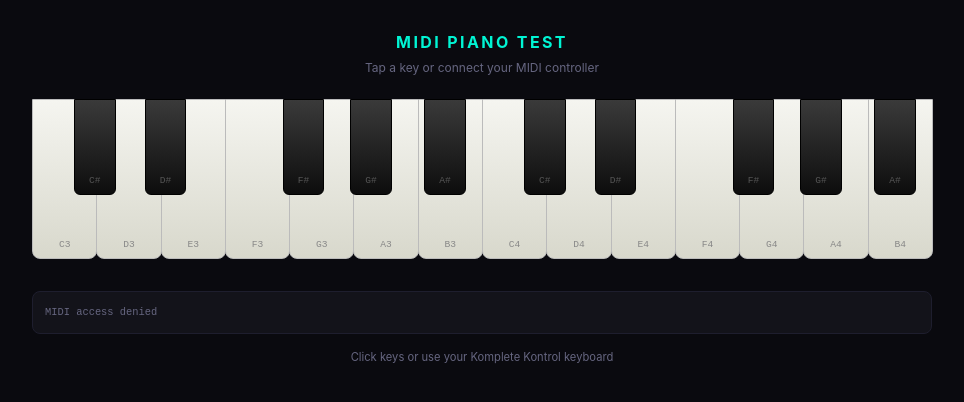
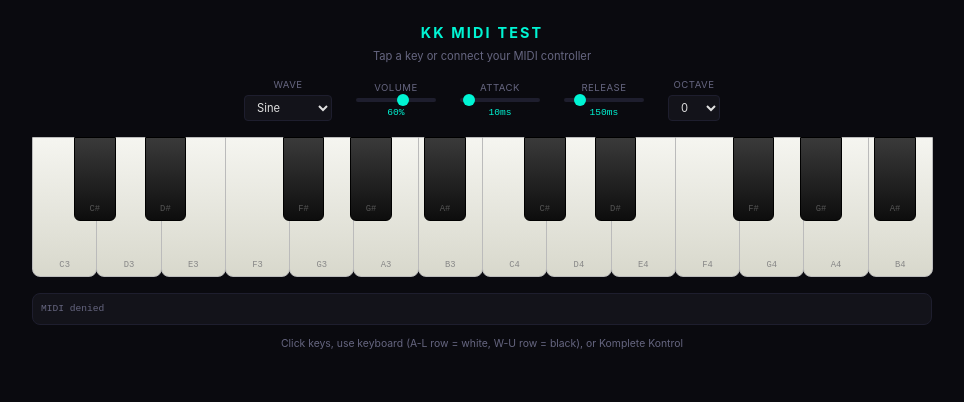
Before and after one commit to serdeen/dreamfyre-delight, a plain HTML site: page midi-piano-test.html in a window 1280 px wide. Shown: the whole page, without its empty margins (158-1122 px from the left). Drawn offline with Linux system fonts and the light colour scheme.

Commit message:
Update: KK synth MIDI fix + MIDI test with sound shaping

```diff
--- a/midi-piano-test.html
+++ b/midi-piano-test.html
@@ -3,58 +3,108 @@
 <head>
 <meta charset="UTF-8">
 <meta name="viewport" content="width=device-width, initial-scale=1.0">
-<title>MIDI Piano Test — Dreamfyre</title>
+<title>MIDI Piano — KK Test</title>
 <style>
   *, *::before, *::after { box-sizing: border-box; margin: 0; padding: 0; }
   :root {
     --bg: #0a0a0f; --surface: #13131a; --border: #1e1e2e;
     --cyan: #00f5d4; --magenta: #f72585; --text: #e0e0e0; --dim: #666680;
   }
-  body { background: var(--bg); color: var(--text); font-family: -apple-system, BlinkMacSystemFont, sans-serif; min-height: 100vh; display: flex; flex-direction: column; align-items: center; padding: 2rem 1rem; user-select: none; }
-  h1 { font-size: 1rem; letter-spacing: 0.15em; color: var(--cyan); text-transform: uppercase; margin-bottom: 0.5rem; }
-  #midi-status { font-size: 0.75rem; color: var(--dim); margin-bottom: 1.5rem; min-height: 1.2em; }
+  body { background: var(--bg); color: var(--text); font-family: -apple-system, BlinkMacSystemFont, sans-serif; min-height: 100vh; display: flex; flex-direction: column; align-items: center; padding: 1.5rem 1rem; user-select: none; }
+  h1 { font-size: 0.9rem; letter-spacing: 0.15em; color: var(--cyan); text-transform: uppercase; margin-bottom: 0.5rem; }
+  #midi-status { font-size: 0.7rem; color: var(--dim); margin-bottom: 1rem; min-height: 1.2em; }
   #midi-status.connected { color: var(--cyan); }
   #midi-status.connected::before { content: '🎹 '; }
-  .piano { display: flex; position: relative; height: 160px; width: 100%; max-width: 900px; }
+  .controls { display: flex; gap: 1.5rem; flex-wrap: wrap; margin-bottom: 1rem; align-items: center; justify-content: center; }
+  .ctrl-group { display: flex; flex-direction: column; align-items: center; gap: 0.3rem; }
+  .ctrl-label { font-size: 0.6rem; color: var(--dim); text-transform: uppercase; letter-spacing: 0.05em; }
+  .ctrl-group select, .ctrl-group input[type="range"] { cursor: pointer; }
+  select { background: var(--surface); color: var(--text); border: 1px solid var(--border); border-radius: 4px; padding: 0.25rem 0.5rem; font-family: inherit; font-size: 0.7rem; }
+  input[type="range"] { -webkit-appearance: none; width: 80px; height: 4px; background: var(--border); border-radius: 2px; }
+  input[type="range"]::-webkit-slider-thumb { -webkit-appearance: none; width: 12px; height: 12px; background: var(--cyan); border-radius: 50%; }
+  .val { font-family: monospace; font-size: 0.6rem; color: var(--cyan); min-width: 30px; text-align: center; }
+  .piano-wrap { width: 100%; max-width: 900px; user-select: none; touch-action: none; }
+  .piano { display: flex; position: relative; height: 140px; }
   .key { position: relative; cursor: pointer; border-radius: 0 0 8px 8px; transition: background 0.06s, transform 0.06s; transform-origin: top; }
   .key.white { flex: 1; height: 100%; background: linear-gradient(180deg, #f5f5f0 0%, #d8d8cc 100%); border: 1px solid #bbb; margin-right: -1px; z-index: 1; }
   .key.white.pressed { background: linear-gradient(180deg, #e0e0d0 0%, #b8b8a8 100%); transform: scaleY(0.98); }
   .key.black { position: absolute; height: 60%; background: linear-gradient(180deg, #3a3a3a 0%, #0d0d0d 100%); border: 1px solid #000; z-index: 2; border-radius: 0 0 6px 6px; }
   .key.black.pressed { background: linear-gradient(180deg, #555 0%, #222 100%); transform: scaleY(0.97); }
-  .note-label { position: absolute; bottom: 8px; left: 50%; transform: translateX(-50%); font-size: 0.6rem; color: #888; pointer-events: none; font-family: monospace; }
+  .note-label { position: absolute; bottom: 6px; left: 50%; transform: translateX(-50%); font-size: 0.55rem; color: #888; pointer-events: none; font-family: monospace; }
   .key.black .note-label { color: #555; }
-  .log { margin-top: 2rem; width: 100%; max-width: 900px; background: var(--surface); border: 1px solid var(--border); border-radius: 8px; padding: 0.75rem; font-family: monospace; font-size: 0.65rem; color: var(--dim); max-height: 120px; overflow-y: auto; }
-  .log-row { padding: 0.15rem 0; border-bottom: 1px solid var(--border); }
+  .log { margin-top: 1rem; width: 100%; max-width: 900px; background: var(--surface); border: 1px solid var(--border); border-radius: 8px; padding: 0.5rem; font-family: monospace; font-size: 0.6rem; color: var(--dim); max-height: 80px; overflow-y: auto; }
+  .log-row { padding: 0.1rem 0; border-bottom: 1px solid var(--border); }
   .log-row:last-child { border-bottom: none; }
   .log-row.active { color: var(--cyan); }
-  .hint { margin-top: 1rem; font-size: 0.7rem; color: var(--dim); text-align: center; }
+  .hint { margin-top: 0.75rem; font-size: 0.65rem; color: var(--dim); text-align: center; }
 </style>
 </head>
 <body>
-<h1>MIDI Piano Test</h1>
+<h1>KK MIDI Test</h1>
 <div id="midi-status">Tap a key or connect your MIDI controller</div>
-<div class="piano" id="piano"></div>
+<div class="controls">
+  <div class="ctrl-group">
+    <span class="ctrl-label">Wave</span>
+    <select id="wave-select">
+      <option value="sine">Sine</option>
+      <option value="triangle">Triangle</option>
+      <option value="square">Square</option>
+      <option value="sawtooth">Sawtooth</option>
+    </select>
+  </div>
+  <div class="ctrl-group">
+    <span class="ctrl-label">Volume</span>
+    <input type="range" id="vol-slider" min="0" max="100" value="60">
+    <span class="val" id="vol-val">60%</span>
+  </div>
+  <div class="ctrl-group">
+    <span class="ctrl-label">Attack</span>
+    <input type="range" id="atk-slider" min="1" max="200" value="10">
+    <span class="val" id="atk-val">10ms</span>
+  </div>
+  <div class="ctrl-group">
+    <span class="ctrl-label">Release</span>
+    <input type="range" id="rel-slider" min="10" max="1000" value="150">
+    <span class="val" id="rel-val">150ms</span>
+  </div>
+  <div class="ctrl-group">
+    <span class="ctrl-label">Octave</span>
+    <select id="oct-select">
+      <option value="2">+2</option>
+      <option value="1">+1</option>
+      <option value="0" selected>0</option>
+      <option value="-1">-1</option>
+      <option value="-2">-2</option>
+    </select>
+  </div>
+</div>
+<div class="piano-wrap">
+  <div class="piano" id="piano"></div>
+</div>
 <div class="log" id="log"><div class="log-row">Waiting for input...</div></div>
-<div class="hint">Click keys or use your Komplete Kontrol keyboard</div>
+<div class="hint">Click keys, use keyboard (A-L row = white, W-U row = black), or Komplete Kontrol</div>
 <script>
 (function() {
-  const NOTES = ['C','C#','D','D#','E','F','F#','G','G#','A','A#','B'];
-  let audioCtx = null;
-  let masterGain, compressor;
-  let activeNotes = new Map();
-  const logEl = document.getElementById('log');
-  let logLines = [];
+  var NOTES = ['C','C#','D','D#','E','F','F#','G','G#','A','A#','B'];
+  var audioCtx = null;
+  var masterGain, compressor;
+  var activeNotes = new Map();
+  var currentWave = 'sine';
+  var octaveShift = 0;
+  var atkMs = 10, relMs = 150;
+  var logEl = document.getElementById('log');
+  var logLines = [];
 
   function logMsg(msg, active) {
     logLines.unshift(msg);
-    if (logLines.length > 20) logLines.pop();
+    if (logLines.length > 15) logLines.pop();
     logEl.innerHTML = logLines.map(function(m, i) {
       return '<div class="log-row' + (i === 0 && active ? ' active' : '') + '">' + m + '</div>';
     }).join('');
   }
 
   function calcMidiFreq(noteNum) {
-    return 440 * Math.pow(2, (noteNum - 69) / 12);
+    return 440 * Math.pow(2, (noteNum - 69 + octaveShift * 12) / 12);
   }
 
   function initAudio() {
@@ -68,6 +118,7 @@
     compressor.knee.value = 3;
     masterGain.connect(compressor);
     compressor.connect(audioCtx.destination);
+    logMsg('Audio ready', false);
   }
 
   function playNote(noteNum, velocity) {
@@ -75,17 +126,17 @@
     if (activeNotes.has(noteNum)) return;
     var osc = audioCtx.createOscillator();
     var noteGain = audioCtx.createGain();
-    osc.type = 'sine';
+    osc.type = currentWave;
     osc.frequency.value = calcMidiFreq(noteNum);
     noteGain.gain.value = 0;
     var now = audioCtx.currentTime;
-    noteGain.gain.setTargetAtTime(velocity * 0.3, now, 0.005);
+    noteGain.gain.setTargetAtTime(velocity * 0.35, now, atkMs / 1000);
     osc.connect(noteGain);
     noteGain.connect(masterGain);
     osc.start();
     activeNotes.set(noteNum, { osc: osc, noteGain: noteGain });
-    var noteName = NOTES[noteNum % 12] + Math.floor(noteNum / 12);
-    logMsg('▶ ' + noteName + ' (' + noteNum + ') vel:' + Math.round(velocity * 127), true);
+    var noteName = NOTES[(noteNum + octaveShift * 12) % 12] + Math.floor((noteNum + octaveShift * 12) / 12);
+    logMsg('▶ ' + noteName + ' vel:' + Math.round(velocity * 127), true);
   }
 
   function stopNote(noteNum) {
@@ -96,8 +147,8 @@
     var now = audioCtx.currentTime;
     noteGain.gain.cancelScheduledValues(now);
     noteGain.gain.setValueAtTime(noteGain.gain.value, now);
-    noteGain.gain.exponentialRampToValueAtTime(0.0001, now + 0.15);
-    setTimeout(function() { try { osc.stop(); } catch(e) {} }, 200);
+    noteGain.gain.exponentialRampToValueAtTime(0.0001, now + relMs / 1000);
+    setTimeout(function() { try { osc.stop(); } catch(e) {} }, relMs + 50);
     activeNotes.delete(noteNum);
   }
 
@@ -105,7 +156,6 @@
     var piano = document.getElementById('piano');
     var octaves = [3, 4];
     var whiteCount = 14;
-    var whiteIndex = 0;
 
     for (var o = 0; o < octaves.length; o++) {
       for (var i = 0; i < 12; i++) {
@@ -120,13 +170,11 @@
           label.textContent = note + octaves[o];
           key.appendChild(label);
           piano.appendChild(key);
-          whiteIndex++;
         }
       }
     }
 
     var offsets = { 'C#': 0.65, 'D#': 1.75, 'F#': 3.9, 'G#': 4.95, 'A#': 6.1 };
-    whiteIndex = 0;
     for (var o = 0; o < octaves.length; o++) {
       for (var i = 0; i < 12; i++) {
         var note = NOTES[i];
@@ -144,8 +192,6 @@
           label.textContent = note;
           key.appendChild(label);
           piano.appendChild(key);
-        } else {
-          whiteIndex++;
         }
       }
     }
@@ -184,7 +230,7 @@
     }
     try {
       var midiAccess = await navigator.requestMIDIAccess({ sysex: false });
-      logMsg('MIDI ready — ' + midiAccess.inputs.size + ' input(s) found', false);
+      logMsg('MIDI ready — ' + midiAccess.inputs.size + ' input(s)', false);
       midiAccess.inputs.forEach(function(input) { wireMIDI(input); });
       midiAccess.onstatechange = function(e) {
         if (e.port.state === 'connected') {
@@ -192,14 +238,12 @@
           logMsg('Connected: ' + e.port.name, false);
         }
       };
-      updateMIDIStatus();
     } catch(e) {
-      logMsg('MIDI access denied', false);
+      logMsg('MIDI denied', false);
     }
   }
 
   function wireMIDI(input) {
-    logMsg('Wiring: ' + input.name, false);
     input.onmidimessage = handleMIDIMessage;
   }
 
@@ -225,6 +269,32 @@
     if (msg) { el.textContent = msg; el.classList.add('connected'); }
   }
 
+  // Controls
+  document.getElementById('wave-select').addEventListener('change', function(e) {
+    currentWave = e.target.value;
+  });
+
+  document.getElementById('vol-slider').addEventListener('input', function(e) {
+    var v = e.target.value / 100;
+    document.getElementById('vol-val').textContent = e.target.value + '%';
+    if (masterGain) masterGain.gain.setTargetAtTime(v, audioCtx.currentTime, 0.02);
+  });
+
+  document.getElementById('atk-slider').addEventListener('input', function(e) {
+    atkMs = parseInt(e.target.value);
+    document.getElementById('atk-val').textContent = atkMs + 'ms';
+  });
+
+  document.getElementById('rel-slider').addEventListener('input', function(e) {
+    relMs = parseInt(e.target.value);
+    document.getElementById('rel-val').textContent = relMs + 'ms';
+  });
+
+  document.getElementById('oct-select').addEventListener('change', function(e) {
+    octaveShift = parseInt(e.target.value);
+  });
+
+  // Keyboard: A-L = C3-B3 white keys, W-U = black keys
   var keyMap = {
     'a': 60, 'w': 61, 's': 62, 'e': 63, 'd': 64, 'f': 65, 't': 66, 'g': 67, 'y': 68, 'h': 69,
     'u': 70, 'j': 71, 'k': 72, 'o': 73, 'l': 74, 'p': 75, ';': 76
```
Also changed, not shown: komplete-kontrol-synth.html (+1 -3 lines).
